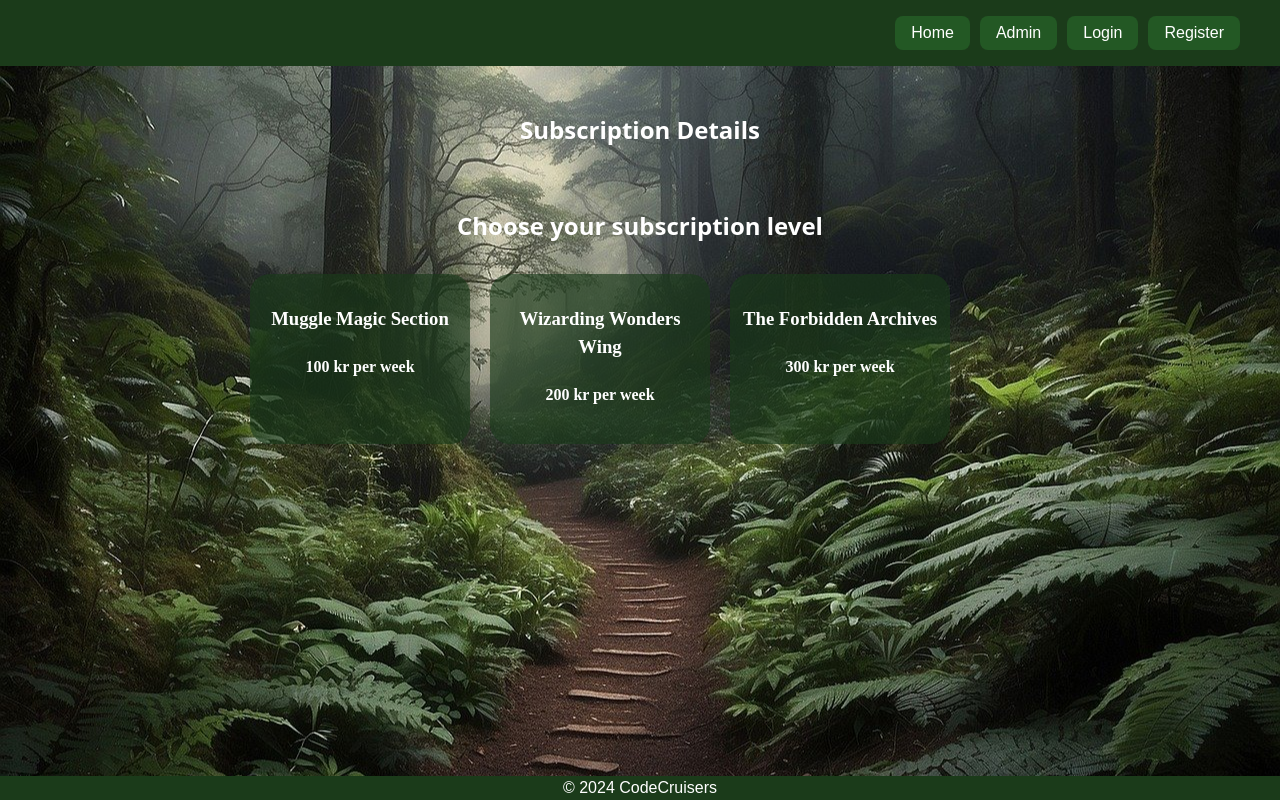
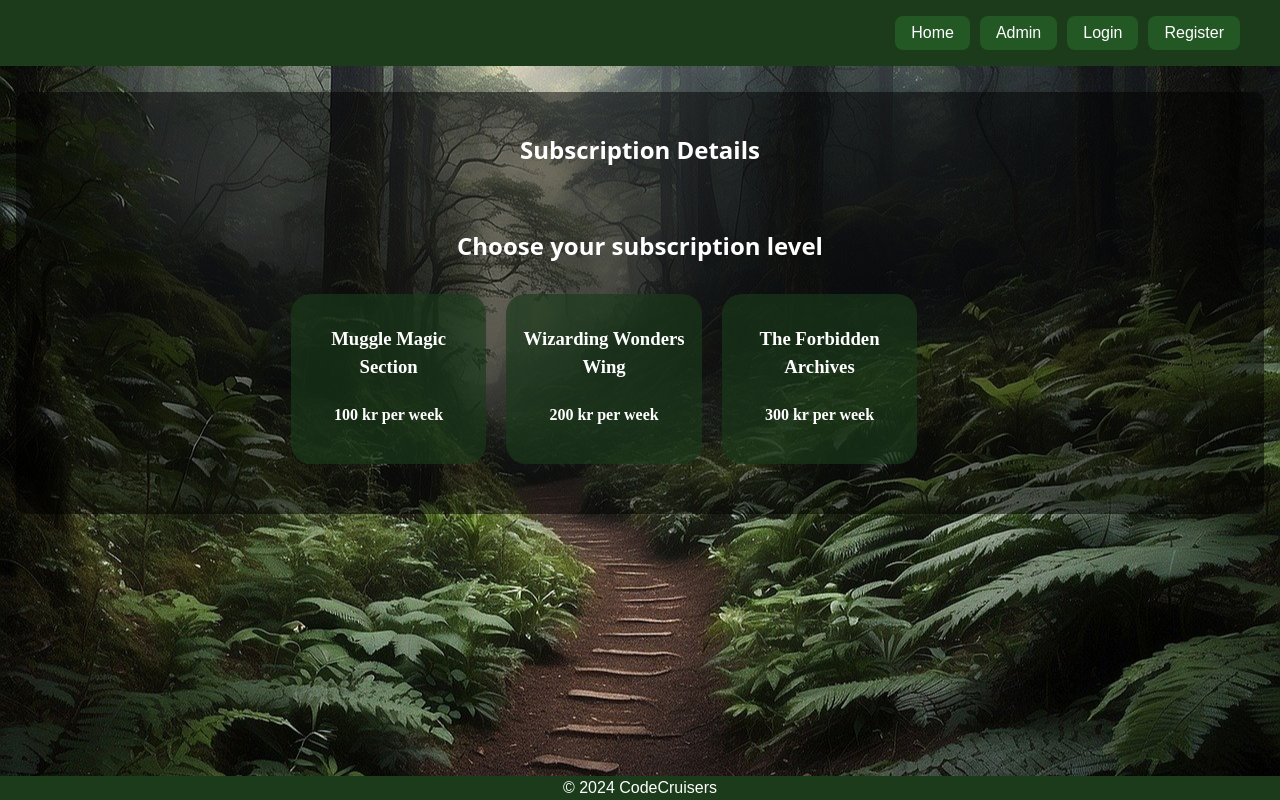
Before and after one commit to SophiaKornilia/uppgift-3-codecruisers, a React (Vite) app in the folder client/: page /MySubscriptions in a window 1280 px wide. Built offline with nearby package versions, Linux system fonts and the light colour scheme; no server answers; a web font is replaced by a local one.

Commit message:
last minute styling

```diff
--- a/client/src/components/AdminGet.tsx
+++ b/client/src/components/AdminGet.tsx
@@ -37,12 +37,12 @@ export const AdminGet = () => {
   }, []);
 
   return (
-    <div>
+    <div className="mypage">
 
       <h2>Book List</h2>
       <ul>
         {books.map((book) => (
-          <li key={book.bookId}>
+          <li key={book.bookId} className="content">
             <h3>{book.title}</h3>
             <p>Author: {book.author}</p>
             <p>{book.text}</p>
--- a/client/src/index.css
+++ b/client/src/index.css
@@ -4,8 +4,8 @@
   font-style: normal;
   line-height: 1.5;
   font-weight: 400;
-  color: rgba(19, 18, 18, 0.87);
-  background-color: #faf3f3;
+  color: rgba(255, 255, 255, 0.87);
+  /* background-color: #faf3f3; */
 
   font-synthesis: none;
   text-rendering: optimizeLegibility;
@@ -38,19 +38,11 @@
 
   font-family: "Dancing Script", cursive;
   font-optical-sizing: auto;
-  font-weight: <weight>;
+  font-weight: weight;
   font-style: normal;
 }
 
-/* .medievalsharp-regular {
-  font-family: "MedievalSharp", cursive;
-  font-weight: 400;
-  font-style: normal;
-} */
 
-/* #root {
-  margin: 50px;
-} */
 
 a {
   font-weight: 500;
@@ -61,25 +53,16 @@ a:hover {
   color: #072743;
 }
 
-/* body {
-  margin-top: 60px;
-  display: flex;
-  place-items: center;
-  min-width: 320px;
-  min-height: 70vh;
-  font-family: Arial, sans-serif;
-  background-color: #f4f4f4;
-} */
-
 body {
   margin: 0;
   font-family: "Jaini", system-ui;
-  background-color: var(--color-forest-accent);
+  /* background-color: var(--color-forest-accent); */
   background-image: url("./style/images/fantasy-8542630_1280.jpg");
   background-size: cover;
   background-position: center;
   background-attachment: fixed;
   position: relative;
+  overflow-y: scroll;
 }
 
 h1 {
@@ -94,7 +77,7 @@ button {
   font-size: 1em;
   font-weight: 500;
   font-family: inherit;
-  background-color: #1a1a1a;
+  background-color: #183b1f;
   cursor: pointer;
   transition: border-color 0.25s;
 }
@@ -137,3 +120,18 @@ footer {
   bottom: 0;
   width: 100%;
 }
+
+.mypage {
+  display: flex;
+  flex-direction: column;
+  align-items: center;
+  background-color: rgba(0, 0, 0, 0.5); /* Svart bakgrund med 50% transparens */
+  padding: 20px; /* Lägg till lite padding så att innehållet inte sitter direkt på kanten */
+  border-radius: 10px; /* Lägg till rundade hörn om du vill */
+}
+
+.content {
+  width: 60%;
+  max-width: 100%;
+  margin-bottom: 20px; /* Lägger till mellanrum mellan .content divarna */
+}
--- a/client/src/pages/AdminLogin.tsx
+++ b/client/src/pages/AdminLogin.tsx
@@ -11,7 +11,7 @@ export const AdminLogin = ({ handleAdminStatus }: ILoginProps) => {
 	const [error, setError] = useState("");
 
     const handleLogin = () => {
-		if (username === "admin" && password === "admin") {
+		if (username === "nelson@gmail.com" && password === "123456") {
 			setError("");
 			handleAdminStatus(true);
 		} else {
--- a/client/src/pages/AdminStatus.tsx
+++ b/client/src/pages/AdminStatus.tsx
@@ -16,7 +16,7 @@ export const AdminStatus = () => {
 
     return (
         <>{admin ? (
-			<><AdminGet /><Admin /><button onClick={() => handleAdminStatus(false)}>Logout</button>
+			<><AdminGet /><div><Admin /></div><button onClick={() => handleAdminStatus(false)}>Logout</button>
 			</>) : (
 				<AdminLogin handleAdminStatus={handleAdminStatus} />
 				)
--- a/client/src/pages/MyPage.tsx
+++ b/client/src/pages/MyPage.tsx
@@ -91,12 +91,12 @@ export const MyPage = () => {
   }, [loggedinUser]);
 
   return (
-    <div>
+    <div className="mypage">
       <div>
         <h2>My Book Shelf</h2>
       </div>
       {books.map((book) => (
-        <div key={book.title}>
+        <div key={book.title} className="content">
           <h3>{book.title}</h3>
           <h4>{book.author}</h4>
           <p>{book.text}</p>
--- a/client/src/pages/MySubscriptions.tsx
+++ b/client/src/pages/MySubscriptions.tsx
@@ -42,7 +42,7 @@ export const MySubscriptions = () => {
   //Cancel my account btn
 
   return (
-    <div>
+    <div className="mypage">
       <SubscriptionDetails />
 
       <div className="home-Container">
--- a/client/src/style/Login.css
+++ b/client/src/style/Login.css
@@ -54,3 +54,7 @@ body, html {
     box-shadow: 0 0 10px rgba(0, 0, 0, 0.1);
     width: 300px;
   }
+
+  .form-container {h2, label, p, div { color: black;}
+
+  }
```
